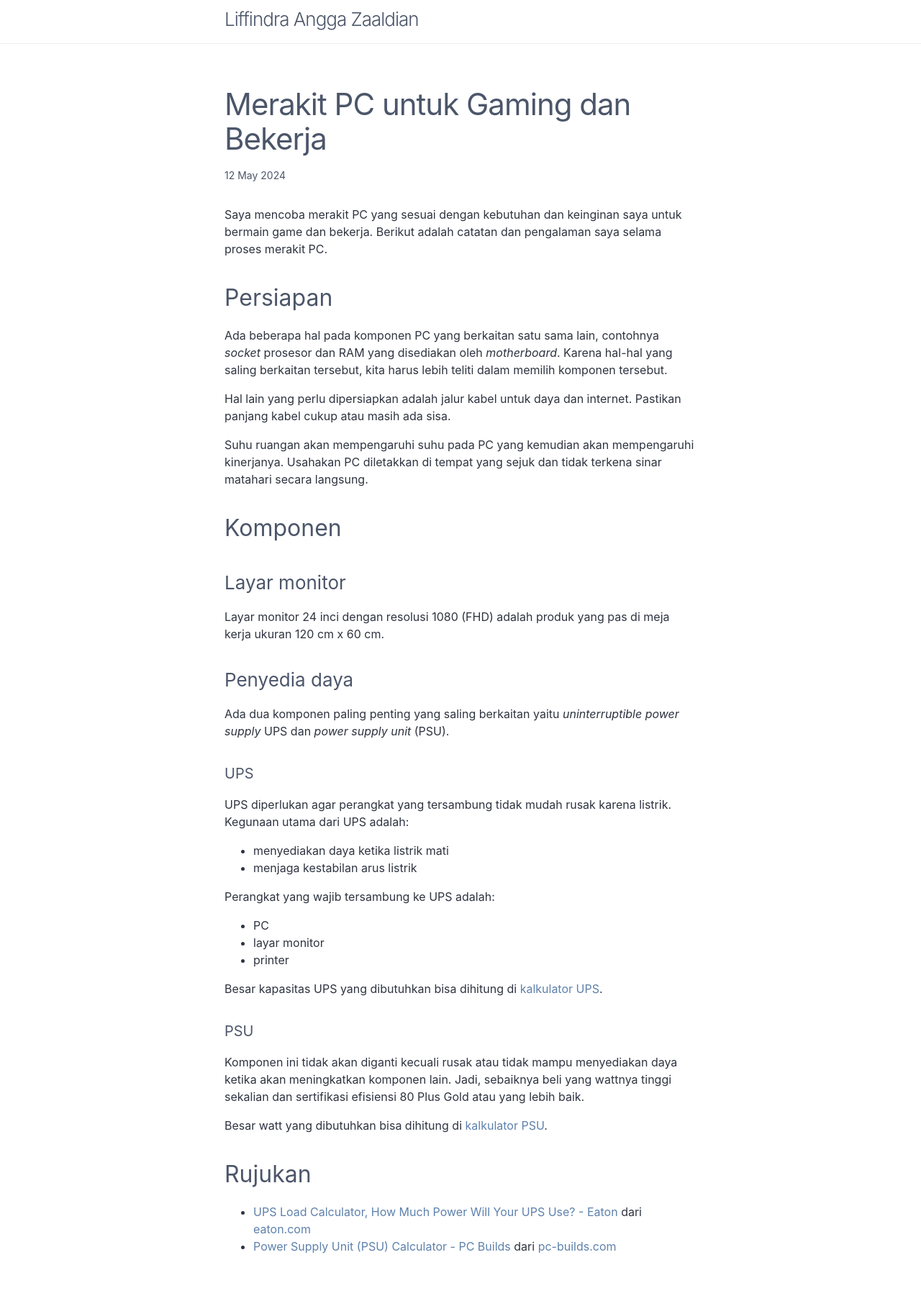
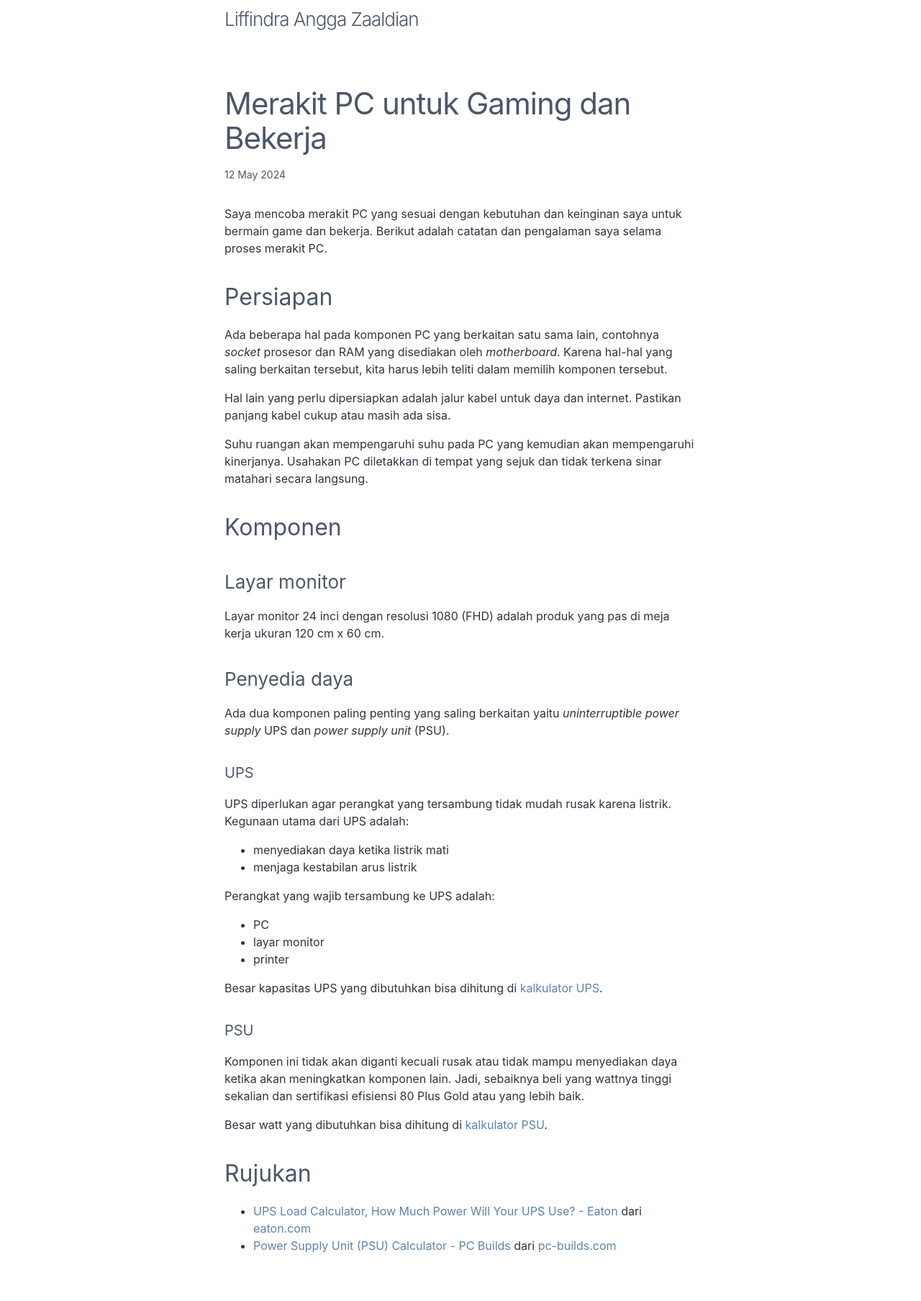
Before and after one commit to findrakecil/findrakecil.github.io, a Jekyll site: the page built from _posts/2024-05-12-merakit-pc-untuk-gaming-dan-bekerja.md, in a window 1280 px wide. Shown: the whole page at 72% size. Built offline with Jekyll 4.4.1, drawn with Linux system fonts in a browser that asks for light colours.

Commit message:
feat: site header style

```diff
--- a/_sass/theme.scss
+++ b/_sass/theme.scss
@@ -164,7 +164,6 @@ pre {
 }
 
 .site-header {
-  border-bottom: 0.0625rem solid $snow-storm-3;
   line-height: $base-line-height * $base-font-size * 2.25;
   min-height: $spacing-unit * 1.865;
 }
@@ -174,7 +173,6 @@ pre {
   font-size: 1.625rem;
   font-weight: 300;
   letter-spacing: -0.0625rem;
-  margin-bottom: 0;
 }
 
 .page-content {
```
